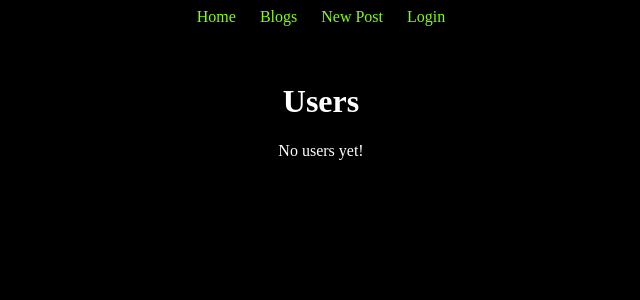
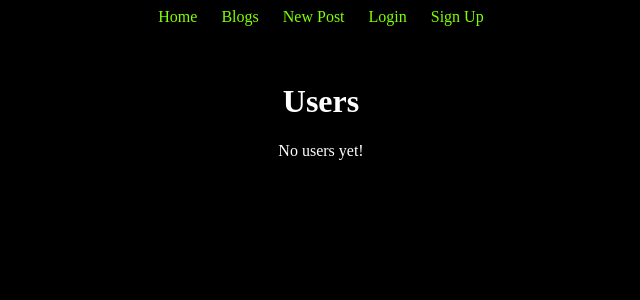
Before and after one commit to slandrew/blogz, a Flask app: page / in a window 1280 px wide. Shown: the top 300 px of the page, without its empty margins (319-959 px from the left). Run offline with Flask 2, Linux system fonts and the light colour scheme.

Commit message:
added signup option to menu bar

```diff
--- a/templates/base.html
+++ b/templates/base.html
@@ -99,6 +99,7 @@
                 <a href='/logout' class='nav-button'>Logout</a>
             {% else %}
                 <a href='/login' class='nav-button'>Login</a>
+                <a href='/signup' class='nav-button'>Sign Up</a>
             {% endif %}
 
         </div>
```
